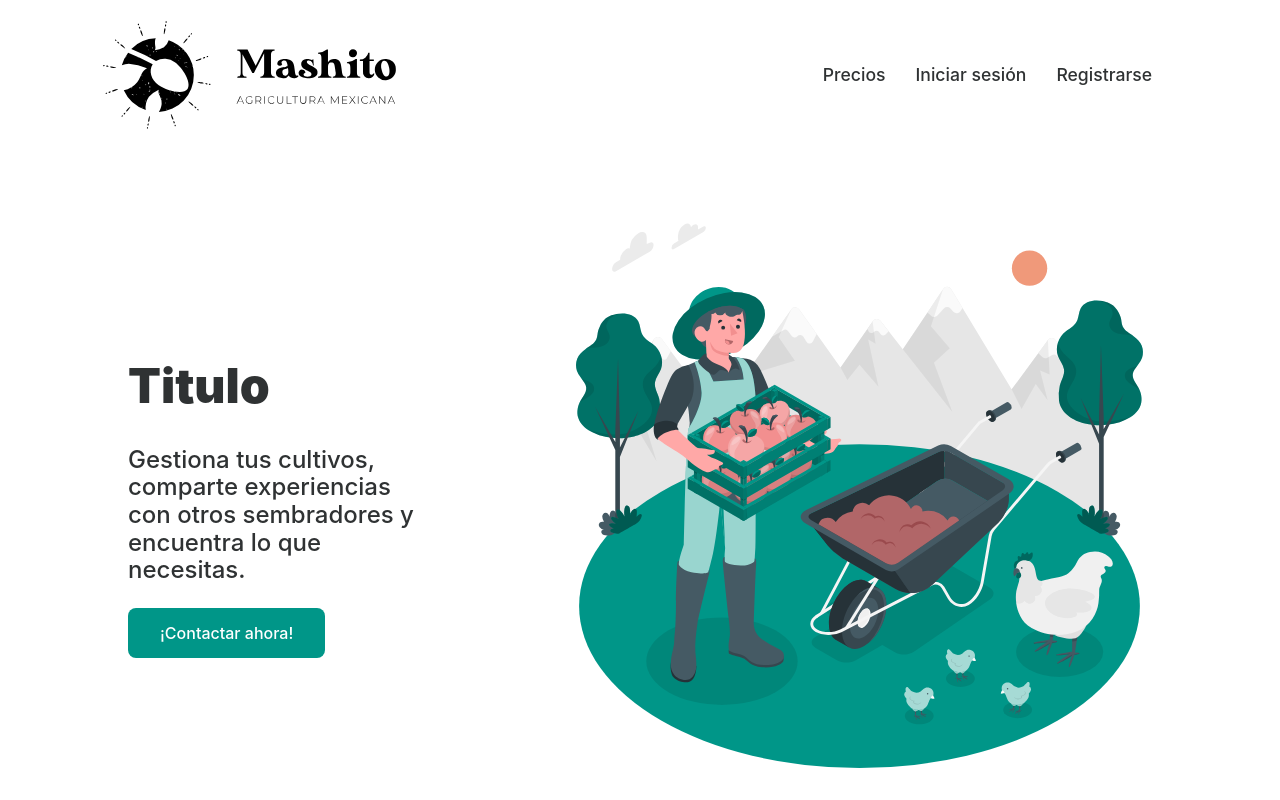
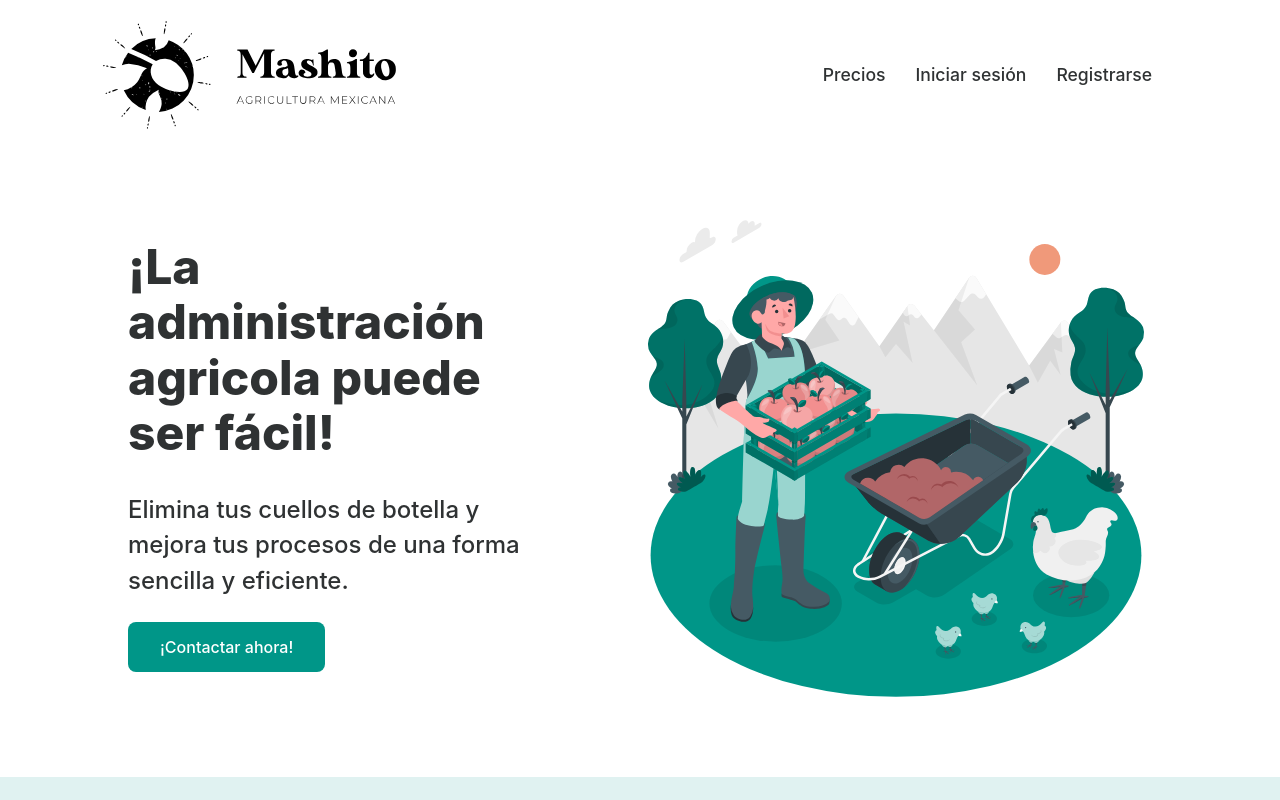
Before and after one commit to jfdelarosa/mashito, a Nuxt app: page / in a window 1280 px wide. Shown: the top 800 px of the page. Built offline with nearby package versions, Linux system fonts and the light colour scheme; a web font is replaced by a local one.

Commit message:
Cambio en el titulo

```diff
--- a/pages/index.vue
+++ b/pages/index.vue
@@ -8,8 +8,8 @@
         nuxt-link.menu-item(to="/app/login/registro") Registrarse
     .header.center
       .left
-        h1 Titulo
-        h3 Gestiona tus cultivos, comparte experiencias con otros sembradores y encuentra lo que necesitas.
+        h1 ¡La administración agricola puede ser fácil!
+        h3 Elimina tus cuellos de botella y mejora tus procesos de una forma sencilla y eficiente.
         a.cta(href="#") ¡Contactar ahora!
       .middle
       .right
@@ -86,14 +86,16 @@ export default {
     padding: 3rem 0 4rem 0;
     h1 {
       color: #2f3233;
-      font-weight: 900;
+      font-weight: 800;
       font-size: 3rem;
+      margin-top: 0;
     }
     h3 {
       color: #2f3233;
       font-weight: 500;
       font-size: 1.5rem;
       margin-bottom: 1.5rem;
+      line-height: 2.2rem;
     }
     .cta {
       background: #009688;
@@ -108,13 +110,13 @@ export default {
       }
     }
     .left {
-      flex: 2;
+      flex: 4;
     }
     .middle {
       flex: 1;
     }
     .right {
-      flex: 4;
+      flex: 5;
     }
   }
   #section-features {
```
